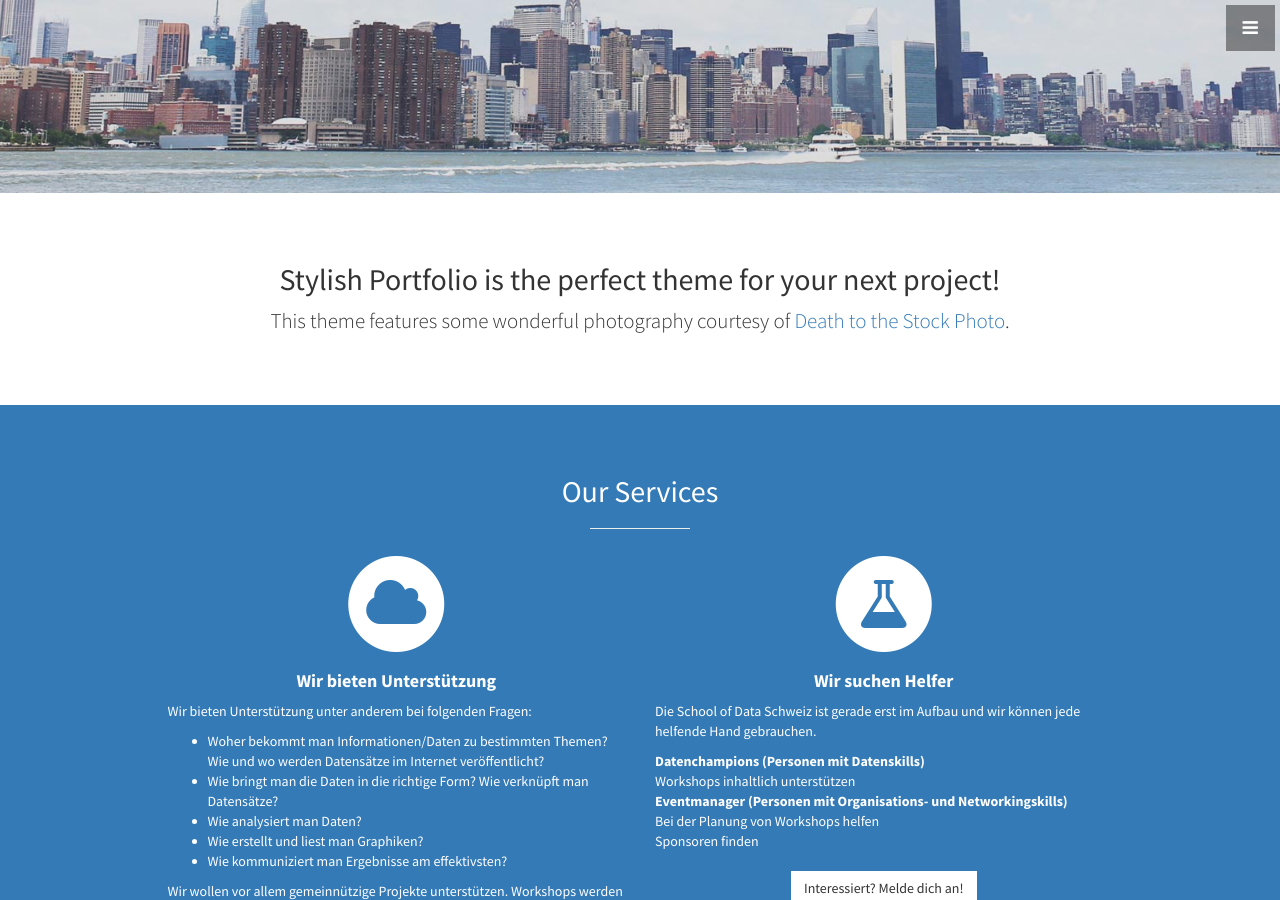
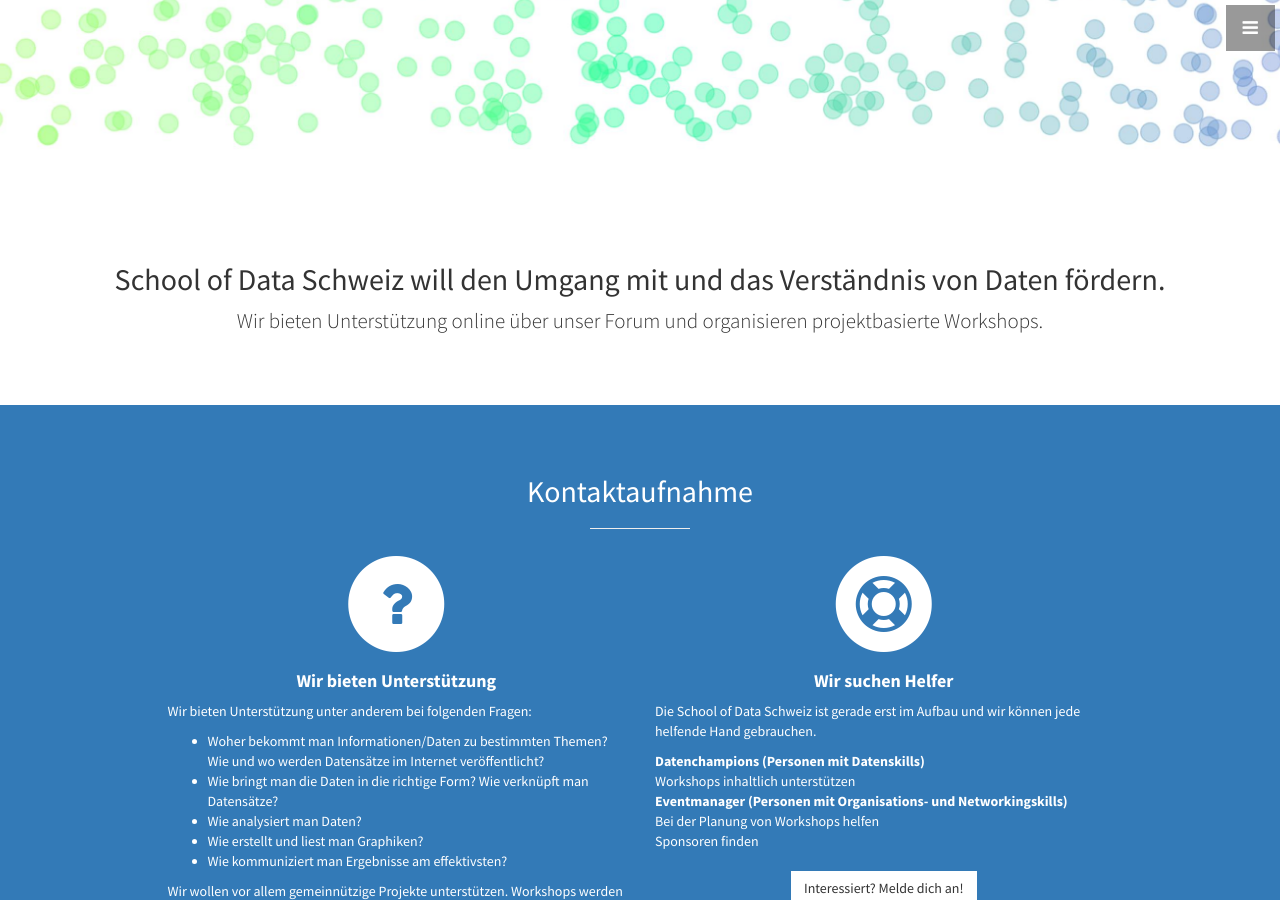
Before and after one commit to schoolofdata-ch/www-test, a Jekyll site: the page built from index.html, in a window 1280 px wide and 900 px high, scrolled down 707 px. Built offline with Jekyll 4.4.1, drawn with Linux system fonts in a browser that asks for light colours; some of the changed text lies outside the part shown.

Commit message:
clean and simple

```diff
--- a/_config.yml
+++ b/_config.yml
@@ -10,10 +10,10 @@ url: "" # the base hostname & protocol for your site
 
 # User setting
 owner:
-email:
-facebook_username:
+email: info@schoolofdata.ch
+#facebook_username:
 twitter_username:
-github_username:
+github_username: schoolofdata-swiss
 address:
   - line:
   - line:
--- a/_includes/about.html
+++ b/_includes/about.html
@@ -2,8 +2,8 @@
   <div class="container">
     <div class="row">
       <div class="col-lg-12 text-center">
-        <h2>Stylish Portfolio is the perfect theme for your next project!</h2>
-        <p class="lead">This theme features some wonderful photography courtesy of <a target="_blank" href="http://join.deathtothestockphoto.com/">Death to the Stock Photo</a>.</p>
+        <h2>School of Data Schweiz will den Umgang mit und das Verständnis von Daten fördern.</h2>
+        <p class="lead">Wir bieten Unterstützung online über unser Forum und organisieren projektbasierte Workshops.</p>
       </div>
     </div>
     <!-- /.row -->
--- a/_includes/footer.html
+++ b/_includes/footer.html
@@ -10,14 +10,16 @@
           {% endfor %}
         </p>
         <ul class="list-unstyled">
-          <li><i class="fa fa-phone fa-fw"></i> {{ site.telephone }}</li>
+<!--          <li><i class="fa fa-phone fa-fw"></i> {{ site.telephone }}</li>
+-->
           <li><i class="fa fa-envelope-o fa-fw"></i>  <a href="mailto:{{ site.email }}">{{ site.email }}</a>
           </li>
         </ul>
         <br>
         <ul class="list-inline">
           <li>
-            <a href="https://facebook.com/{{ site.facebook_username }}"><i class="fa fa-facebook fa-fw fa-3x"></i></a>
+<!--            <a href="https://facebook.com/{{ site.facebook_username }}"><i class="fa fa-facebook fa-fw fa-3x"></i></a>
+-->
           </li>
           <li>
             <a href="https://twitter.com/{{ site.twitter_username }}"><i class="fa fa-twitter fa-fw fa-3x"></i></a>
--- a/_includes/services.html
+++ b/_includes/services.html
@@ -3,14 +3,14 @@
   <div class="container">
     <div class="row text-center">
       <div class="col-lg-10 col-lg-offset-1">
-        <h2>Our Services</h2>
+        <h2>Kontaktaufnahme</h2>
         <hr class="small">
         <div class="row">
           <div class="col-md-6 col-sm-6">
             <div class="service-item">
               <span class="fa-stack fa-4x">
               <i class="fa fa-circle fa-stack-2x"></i>
-              <i class="fa fa-cloud fa-stack-1x text-primary"></i>
+              <i class="fa fa-question fa-stack-1x text-primary"></i>
             </span>
               <h4>
                 <strong>Wir bieten Unterstützung</strong>
@@ -36,7 +36,7 @@
             <div class="service-item">
               <span class="fa-stack fa-4x">
               <i class="fa fa-circle fa-stack-2x"></i>
-              <i class="fa fa-flask fa-stack-1x text-primary"></i>
+              <i class="fa fa-life-ring  fa-stack-1x text-primary"></i>
             </span>
               <h4>
                 <strong>Wir suchen Helfer</strong>
--- a/_layouts/front.html
+++ b/_layouts/front.html
@@ -9,10 +9,10 @@
   {% include header.html %}
   {% include about.html %}
   {% include services.html %}
-  {% include callout.html %}
-  {% include portfolio.html %}
-  {% include call-to-action.html %}
-  {% include map.html %}
+<!--  {% include callout.html %} -->
+<!--  {% include portfolio.html %} -->
+<!--  {% include call-to-action.html %} -->
+<!--  {% include map.html %} -->
   {% include footer.html %}
   {% include scripts.html %}
 
```
Also changed, not shown: css/stylish-portfolio.css (line endings or trailing spaces), img/bg.jpg, 1 other file.
